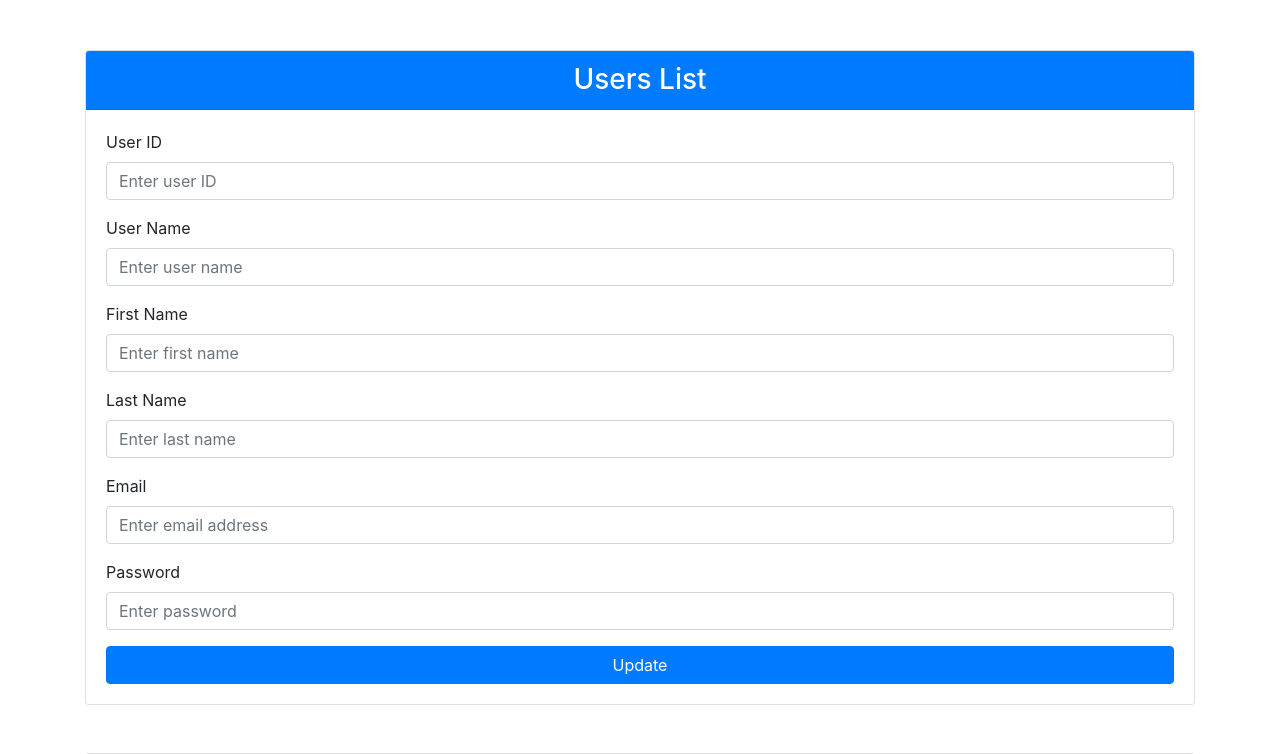
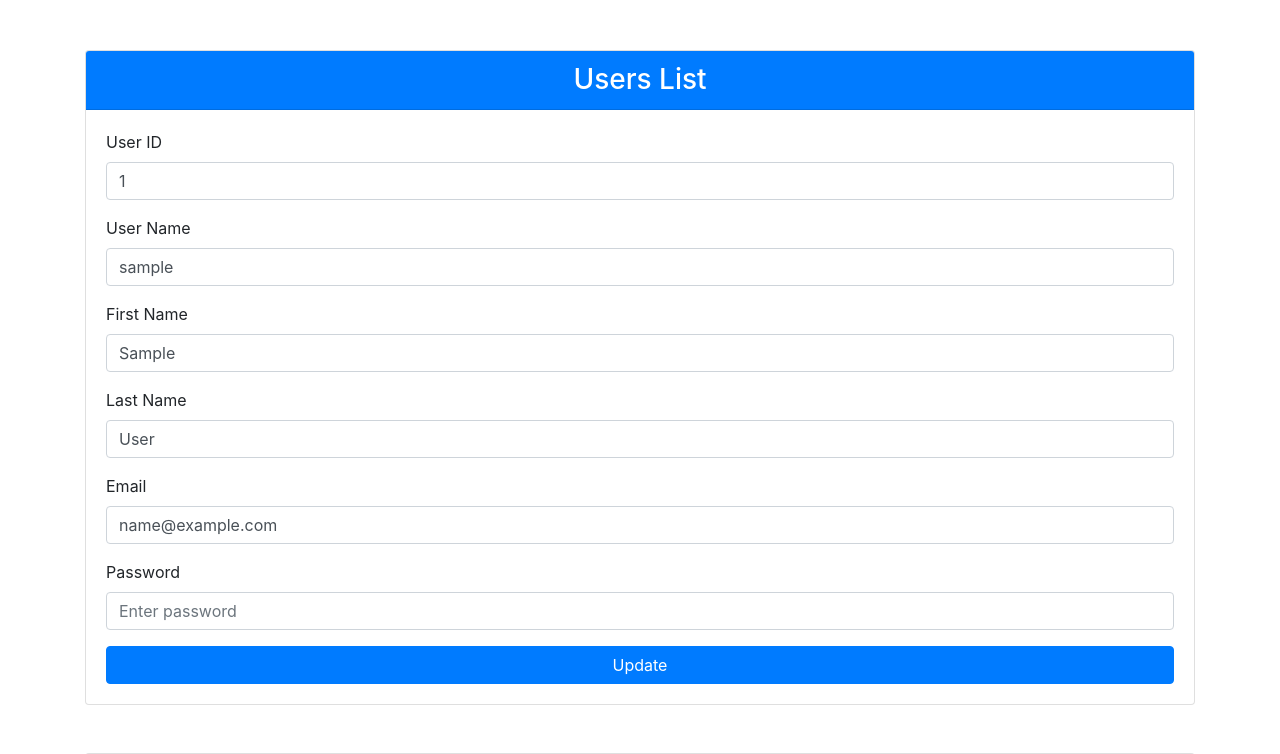
Before and after one commit to supunHM/Library-system-group-assignment, a PHP site: page /user_list.php?edit=1 in a window 1280 px wide. Shown: the top 754 px of the page. Run offline with PHP 8.4, Linux system fonts and the light colour scheme; tables that the repository leaves empty or names only in its code hold one stand-in row (values such as "Sample post").

Commit message:
edit function added

```diff
--- a/user_list.php
+++ b/user_list.php
@@ -43,27 +43,27 @@ require_once('userlist_process.php');
             <form action="userlist_process.php" method="post">
                 <div class="form-group">
                     <label for="userId">User ID</label>
-                    <input type="text" id="userId" name="userId" class="form-control" placeholder="Enter user ID" value= "" required>
+                    <input type="text" id="userId" name="userId" class="form-control" placeholder="Enter user ID" value= "<?php echo $userId ?>" required>
                 </div>
                 <div class="form-group">
                     <label for="userName">User Name</label>
-                    <input type="text" id="userName" name="userName" class="form-control" placeholder="Enter user name" value="" required>
+                    <input type="text" id="userName" name="userName" class="form-control" placeholder="Enter user name" value="<?php echo $userName ?>" required>
                 </div>
                 <div class="form-group">
                     <label for="firstName">First Name</label>
-                    <input type="text" id="firstName" name="firstName" class="form-control" placeholder="Enter first name" value="" required>
+                    <input type="text" id="firstName" name="firstName" class="form-control" placeholder="Enter first name" value="<?php echo $firstName ?>" required>
                 </div>
                 <div class="form-group">
                     <label for="lastName">Last Name</label>
-                    <input type="text" id="lastName" name="lastName" class="form-control" placeholder="Enter last name" value="" required>
+                    <input type="text" id="lastName" name="lastName" class="form-control" placeholder="Enter last name" value="<?php echo $lastName ?>" required>
                 </div>
                 <div class="form-group">
                     <label for="email">Email</label>
-                    <input type="text" id="email" name="email" class="form-control" placeholder="Enter email address" value="" required>
+                    <input type="text" id="email" name="email" class="form-control" placeholder="Enter email address" value="<?php echo $email ?>" required>
                 </div>
                 <div class="form-group">
                     <label for="password">Password</label>
-                    <input type="password" id="password" name="password" class="form-control" placeholder="Enter password" value="" required>
+                    <input type="password" id="password" name="password" class="form-control" placeholder="Enter password" value="<?php echo $password ?>" required>
                 </div>
 
 
@@ -111,7 +111,7 @@ require_once('userlist_process.php');
 
                                     <td>
                                         <div class="btn-group" role="group">
-                                            <a href="userlist.php?edit=<?php echo $row['user_id'];?>"><button class="btn btn-warning btn-sm">Edit</button></a> <!-- Update button -->
+                                            <a href="user_list.php?edit=<?php echo $row['user_id'];?>"><button class="btn btn-warning btn-sm">Edit</button></a> <!-- Update button -->
                                             <a href="userlist_process.php?delete=<?php echo $row['user_id'];?>"><button class="btn btn-danger btn-sm">Delete</button></a> <!-- Delete button -->
                                         </div>
                                     </td>
--- a/userlist_process.php
+++ b/userlist_process.php
@@ -3,6 +3,13 @@
  session_start();
 ?>
 <?php
+
+$update = false;
+$userId = "";
+$userName = "";
+$firstName = "";
+$lastName = "";
+$email = "";
 
 if(isset($_GET['delete'])){
     $userId = $_GET['delete'];
@@ -17,3 +24,20 @@ if(isset($_GET['delete'])){
     header("Location: user_list.php");
 
 }
+
+if(isset($_GET['edit'])){
+    $userId = $_GET['edit'];
+    $update = true;
+
+    $result = $conn->query("SELECT * FROM user WHERE user_id = '$userId'") or die($conn->error);
+
+    if(count(array($result))==1){
+        $row = $result->fetch_array() or die($conn->error);
+        $userId = $row['user_id'];
+        $userName = $row['username'];
+        $firstName = $row['first_name'];
+        $lastName = $row['last_name'];
+        $email = $row['email'];
+
+    }
+}
```
